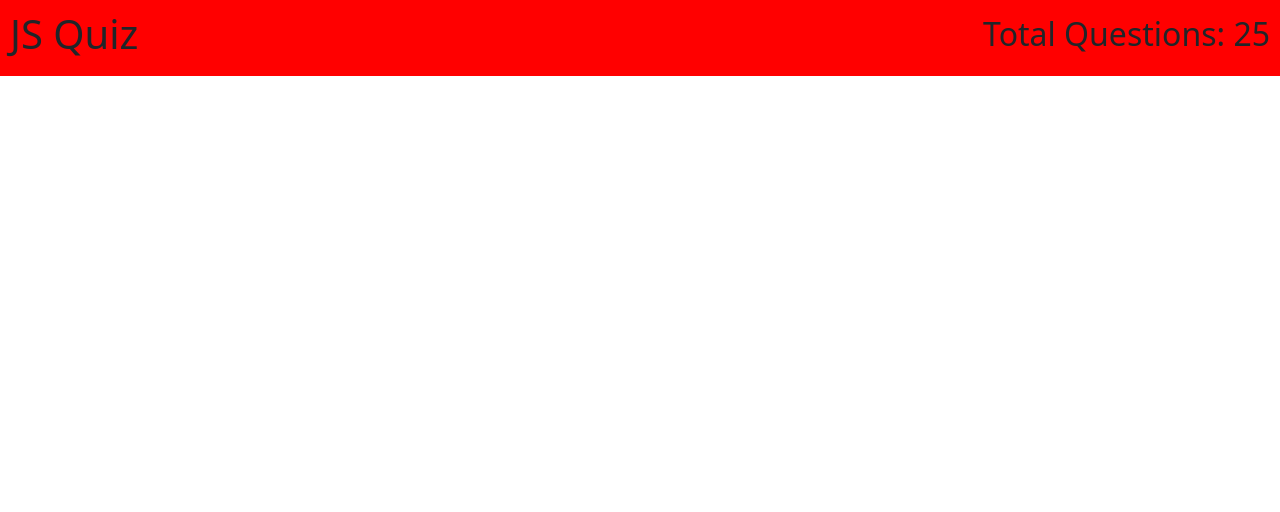
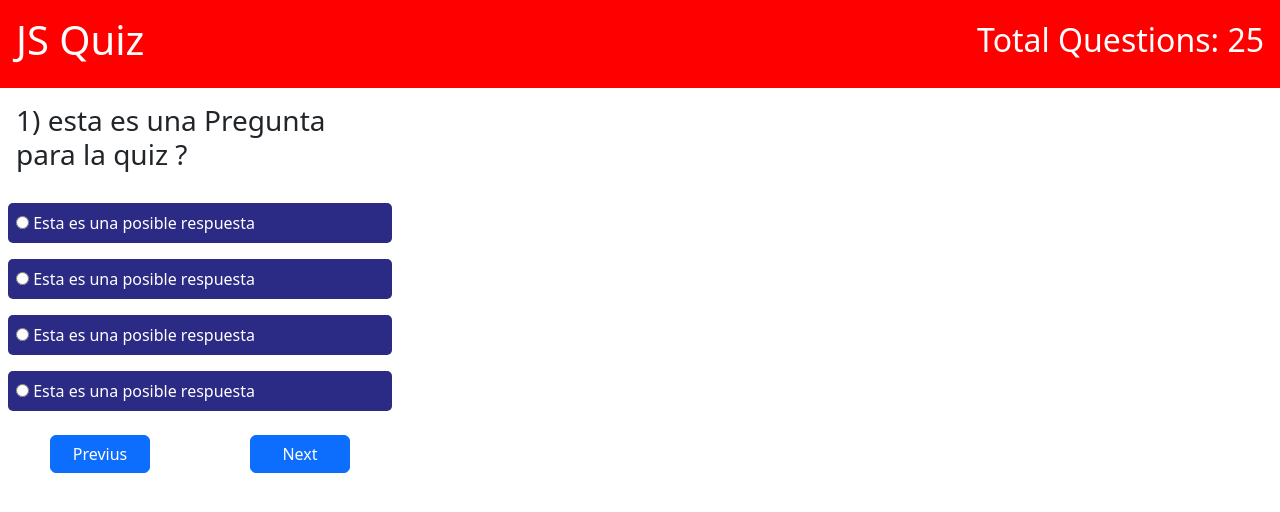
Before and after one commit to maxirosanda/Ejemplo-1-curso-js, a plain HTML site: page index.html in a window 1280 px wide. Drawn offline with nearby package versions, Linux system fonts and the light colour scheme.

Commit message:
2 files modified

```diff
--- a/index.html
+++ b/index.html
@@ -9,10 +9,35 @@
     <script type="module" src="script.js"></script>
   </head>
   <body>
-    <nav>
+    <header class="p-3 d-flex justify-content-between align-items-center">
       <h1>JS Quiz</h1>
       <h2>Total Questions: 25</h2>
-    </nav>
+    </header>
+    <main>
+      <form class="quiz d-flex flex-column ">
+        <h3 class="p-3">1) esta es una Pregunta para la quiz ?</h3>
+        <label class="p-2 m-2">
+          <input type="radio">
+          Esta es una posible respuesta
+        </label>
+        <label class="p-2 m-2">
+          <input type="radio">
+          Esta es una posible respuesta
+        </label>
+        <label class="p-2 m-2">
+          <input type="radio">
+          Esta es una posible respuesta
+        </label>
+        <label class="p-2 m-2">
+          <input type="radio">
+          Esta es una posible respuesta
+        </label>
+        <div class="d-flex justify-content-around mt-3">
+          <button class="btn btn-primary">Previus</button>
+          <button class="btn btn-primary">Next</button>
+        </div>
+      </form>
+    </main>
     <script src="https://cdn.jsdelivr.net/npm/bootstrap@5.3.0-alpha1/dist/js/bootstrap.bundle.min.js" integrity="sha384-w76AqPfDkMBDXo30jS1Sgez6pr3x5MlQ1ZAGC+nuZB+EYdgRZgiwxhTBTkF7CXvN" crossorigin="anonymous"></script>
 
   </body>
--- a/styles.css
+++ b/styles.css
@@ -3,10 +3,22 @@
   padding: 0;
   box-sizing: border-box;
 }
-nav{
+.row{
+  margin: 0;
+  padding: 0;
+}
+header{
   background-color:red ;
-  display: flex;
-  justify-content: space-between;
-  align-items: center;
-  padding: 10px;
+  color: white;
 }
+.quiz{
+  width: 400px;
+}
+.quiz label{
+  background-color:rgb(43, 43, 134) ;
+  border-radius: 5px;
+  color: white;
+}
+.quiz button{
+  width: 100px;
+}
```
